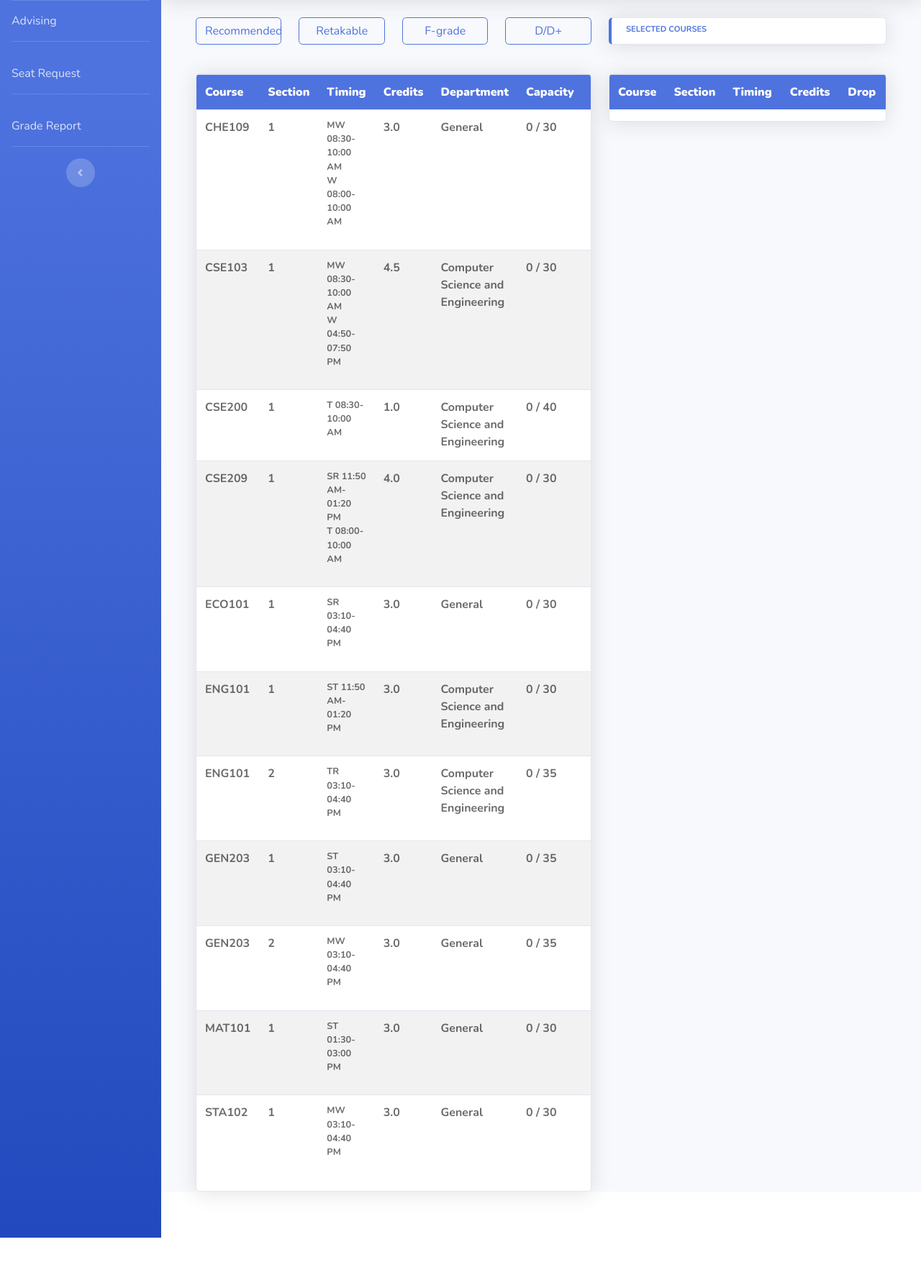
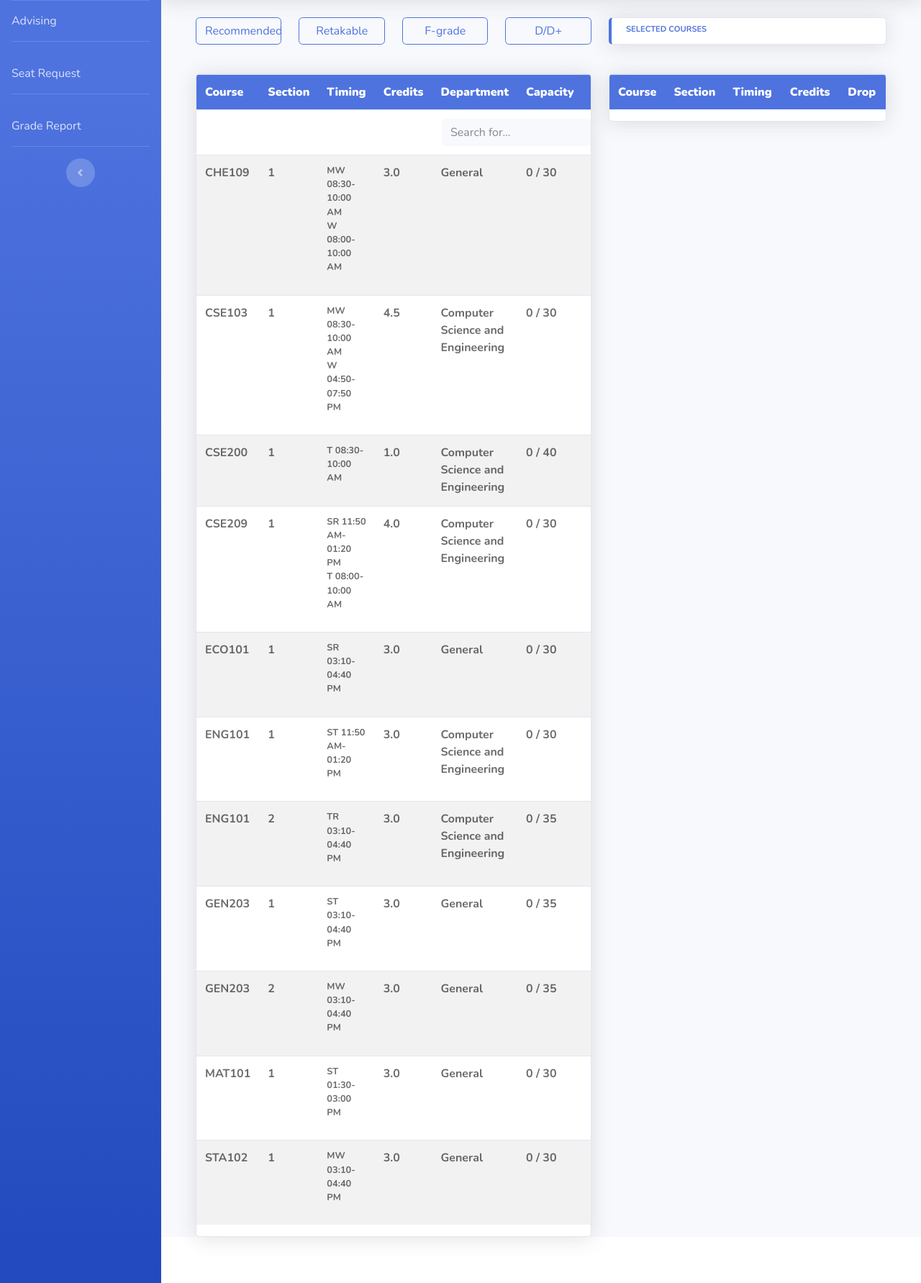
Before and after one commit to zishraq/django_project, a Django app: page /advising/ in a window 1280 px wide. Shown: the part 70-1853 px from the top of the page at 72% size. Before the commit the page ends 1790 px from the top, so only its background shows below. Run offline with Django 4.2, Linux system fonts and the light colour scheme; a user stored in the database is signed in; data comes from the database, SQL or seed files in the repository; both versions use the stored data as it was after the commit; lists and menus that the app fills with data are empty; some libraries are stand-ins or nearby versions.

Commit message:
design upgraded

```diff
--- a/advising_portal/static/advising_portal/css/my_css.css
+++ b/advising_portal/static/advising_portal/css/my_css.css
@@ -1,15 +1,19 @@
-.selection_card_design {
+.custom-selection-card-design {
   height: 38px;
   justify-content: end;
   font-size: 1rem;
 }
 
-.fix-width {
+.custom-search-align {
+    padding-right: 13px;
+}
+
+.custom-fix-width {
     width: 1300px;
     margin: 0 auto;
 }
 
-.left-table-align {
+.custom-left-table-align {
     /*max-height: 500px;*/
     margin-top: 40px;
 }
@@ -24,19 +28,19 @@
     height: 50px;
 }
 
-.left-table-align th {
+.custom-left-table-align th {
   background-color: #4e73df;
   /*background-color: #e3f2fd;*/
   color: #ffffff;
   /*color: #000000b5;*/
 }
 
-.left-table-align td {
+.custom-left-table-align td {
     color: rgba(0, 0, 0, 0.58);
     font-weight: bold;
 }
 
-.left-table-align td small {
+.custom-left-table-align td small {
     color: rgba(0, 0, 0, 0.58);
     font-weight: bold;
 }
--- a/advising_portal/static/advising_portal/main.css
+++ b/advising_portal/static/advising_portal/main.css
@@ -8,12 +8,12 @@ body {
 /*    width: 1400px;*/
 /*}*/
 
-.fix-width {
+.custom-fix-width {
     width: 1300px;
     margin: 0 auto;
 }
 
-.left-table-align {
+.custom-left-table-align {
     /*max-height: 500px;*/
     margin-top: 40px;
 }
--- a/advising_portal/templates/advising_portal/faculty_base.html
+++ b/advising_portal/templates/advising_portal/faculty_base.html
@@ -29,8 +29,8 @@
 <header class="site-header">
 {#    <nav class="navbar navbar-expand-md navbar-dark bg-steel fixed-top">#}
     <nav class="navbar navbar-expand-md navbar-light fixed-top" style="background-color: #e3f2fd;">
-        <div class="container-fluid fix-width">
-            <a class="navbar-brand mr-4" href="{% url 'advising-portal-home' %}">Online Advising Portal</a>
+        <div class="container-fluid custom-fix-width">
+            <a class="navbar-brand mr-4" href="{% url 'advising-portal-portal' %}">Online Advising Portal</a>
             <button class="navbar-toggler" type="button" data-toggle="collapse" data-target="#navbarToggle"
                     aria-controls="navbarToggle" aria-expanded="false" aria-label="Toggle navigation">
                 <span class="navbar-toggler-icon"></span>
--- a/advising_portal/templates/advising_portal/portal.html
+++ b/advising_portal/templates/advising_portal/portal.html
@@ -12,7 +12,7 @@
         <div class="col-7">
             <div class="btn-self-design">
                 {% if portal_type == 'section_request' %}
-                    <div class="card border-left-primary shadow py-2 selection_card_design">
+                    <div class="card border-left-primary shadow py-2 custom-selection-card-design">
                         <div class="card-body">
                             <div class="row no-gutters align-items-center">
                                 <div class="text-xs font-weight-bold text-primary text-uppercase mb-1">
@@ -25,23 +25,23 @@
                 {% else %}
                     <div class="row">
                         <div class="col-3">
-                             <button class="btn btn-outline-primary btn-block" type="submit" onclick="location.href='{% url 'advising-portal-home' %}?filter=recommended'">
+                             <button class="btn btn-outline-primary btn-block" type="submit" onclick="location.href='{% url 'advising-portal-portal' %}?filter=recommended'">
                                 Recommended
                             </button>
                         </div>
                         <div class="col-3">
-                             <button class="btn btn-outline-primary btn-block" type="submit" onclick="location.href='{% url 'advising-portal-home' %}?filter=retakable'">
+                             <button class="btn btn-outline-primary btn-block" type="submit" onclick="location.href='{% url 'advising-portal-portal' %}?filter=retakable'">
                                 Retakable
                             </button>
                         </div>
                         <div class="col-3">
-                             <button class="btn btn-outline-primary btn-block" type="submit" onclick="location.href='{% url 'advising-portal-home' %}?filter=recommended'">
+                             <button class="btn btn-outline-primary btn-block" type="submit" onclick="location.href='{% url 'advising-portal-portal' %}?filter=recommended'">
                                 F-grade
                             </button>
                         </div>
                         <div class="col-3">
 {#                             <button class="btn btn-outline-primary btn-fix-width" type="submit" onclick="location.href='{% url 'advising-portal-home' %}?filter=recommended'">#}
-                             <button class="btn btn-outline-primary btn-block" type="submit" onclick="location.href='{% url 'advising-portal-home' %}?filter=recommended'">
+                             <button class="btn btn-outline-primary btn-block" type="submit" onclick="location.href='{% url 'advising-portal-portal' %}?filter=recommended'">
                                 D/D+
                             </button>
                         </div>
@@ -51,7 +51,7 @@
                 {% endif %}
             </div>
 
-            <div class="table-responsive card shadow left-table-align">
+            <div class="table-responsive card shadow custom-left-table-align">
 {#            <div class="table-responsive card shadow">#}
                 <table class="table table-striped">
                     <tbody>
@@ -65,6 +65,24 @@
                             <th class="col-md-1"><b>Capacity</b></th>
                         {% endif %}
                         <th class="col-md-1"><b>Select</b></th>
+                    </tr>
+
+                    <tr>
+                        <td colspan="7" align="right">
+                            <form
+                                class="d-none d-sm-inline-block form-inline mr-auto ml-md-3 my-2 my-md-0 mw-100 navbar-search">
+                                <div class="input-group custom-search-align">
+                                    <input type="text" class="form-control bg-light border-0 small" placeholder="Search for..."
+                                        aria-label="Search" aria-describedby="basic-addon2">
+                                    <div class="input-group-append">
+                                        <button class="btn btn-primary" type="button">
+                                            <i class="fas fa-search fa-sm"></i>
+                                        </button>
+                                    </div>
+                                </div>
+                            </form>
+
+                        </td>
                     </tr>
 
                     {% for section in sections %}
@@ -128,7 +146,7 @@
         </div>
 
         <div class="col-5">
-            <div class="card border-left-primary shadow py-2 selection_card_design">
+            <div class="card border-left-primary shadow py-2 custom-selection-card-design">
                 <div class="card-body">
                     <div class="row no-gutters align-items-center">
                         <div class="text-xs font-weight-bold text-primary text-uppercase mb-1">
--- a/advising_portal/templates/advising_portal/student_base.html
+++ b/advising_portal/templates/advising_portal/student_base.html
@@ -33,7 +33,7 @@
         <ul class="navbar-nav bg-gradient-primary sidebar sidebar-dark accordion" id="accordionSidebar">
 
             <!-- Sidebar - Brand -->
-            <a class="sidebar-brand d-flex align-items-center justify-content-center" href="index.html">
+            <a class="sidebar-brand d-flex align-items-center justify-content-center" href="{% url 'advising-portal-home' %}">
                 <div class="sidebar-brand-text mx-3">East West University</div>
             </a>
 
@@ -42,7 +42,7 @@
 
             <!-- Nav Item - Dashboard -->
             <li class="nav-item">
-                <a class="nav-link" href="{% url 'advising-portal-home' %}">
+                <a class="nav-link" href="{% url 'advising-portal-portal' %}">
 {#                    <i class="fas fa-fw fa-tachometer-alt"></i>#}
                     Advising
                 </a>
@@ -89,20 +89,6 @@
                     <button id="sidebarToggleTop" class="btn btn-link d-md-none rounded-circle mr-3">
                         <i class="fa fa-bars"></i>
                     </button>
-
-                    <!-- Topbar Search -->
-{#                    <form#}
-{#                        class="d-none d-sm-inline-block form-inline mr-auto ml-md-3 my-2 my-md-0 mw-100 navbar-search">#}
-{#                        <div class="input-group">#}
-{#                            <input type="text" class="form-control bg-light border-0 small" placeholder="Search for..."#}
-{#                                aria-label="Search" aria-describedby="basic-addon2">#}
-{#                            <div class="input-group-append">#}
-{#                                <button class="btn btn-primary" type="button">#}
-{#                                    <i class="fas fa-search fa-sm"></i>#}
-{#                                </button>#}
-{#                            </div>#}
-{#                        </div>#}
-{#                    </form>#}
 
                     <!-- Topbar Navbar -->
                     <ul class="navbar-nav ml-auto">
@@ -218,6 +204,19 @@
 
                 <!-- Begin Page Content -->
                 <div class="container-fluid">
+                    {% if messages %}
+                        {% for message in messages %}
+                            {% if message.tags == "success" %}
+                                <div class="alert alert-{{ message.tags }}">
+                                    {{ message }}
+                                </div>
+                            {% else %}
+                                <div class="alert alert-danger">
+                                    {{ message }}
+                                </div>
+                            {% endif %}
+                        {% endfor %}
+                    {% endif %}
 
                     {% block content %}{% endblock %}
                 </div>
--- a/advising_portal/templates/advising_portal/student_base2.html
+++ b/advising_portal/templates/advising_portal/student_base2.html
@@ -29,8 +29,8 @@
 <header class="site-header">
 {#    <nav class="navbar navbar-expand-md navbar-dark bg-steel fixed-top">#}
     <nav class="navbar navbar-expand-md navbar-light fixed-top" style="background-color: #e3f2fd;">
-        <div class="container-fluid fix-width">
-            <a class="navbar-brand mr-4" href="{% url 'advising-portal-home' %}">Online Advising Portal</a>
+        <div class="container-fluid custom-fix-width">
+            <a class="navbar-brand mr-4" href="{% url 'advising-portal-portal' %}">Online Advising Portal</a>
             <button class="navbar-toggler" type="button" data-toggle="collapse" data-target="#navbarToggle"
                     aria-controls="navbarToggle" aria-expanded="false" aria-label="Toggle navigation">
                 <span class="navbar-toggler-icon"></span>
--- a/advising_portal/urls.py
+++ b/advising_portal/urls.py
@@ -2,7 +2,8 @@ from django.urls import path
 from . import views
 
 urlpatterns = [
-    path('advising/', views.advising_portal_list_view, name='advising-portal-home'),
+    path('', views.home, name='advising-portal-home'),
+    path('advising/', views.advising_portal_list_view, name='advising-portal-portal'),
     path('select-section/<section_id>/', views.add_course_view, name='advising-portal-select-course'),
     path('drop-section/<section_id>/', views.drop_course_view, name='advising-portal-drop-course'),
 
--- a/advising_portal/views.py
+++ b/advising_portal/views.py
@@ -37,6 +37,11 @@ def format_routine(routine_id):
         routine_str += f'{day} {time} \n'
 
     return routine_str
+
+
+@login_required
+def home(request):
+    return render(request, 'advising_portal/student_base.html')
 
 
 @login_required
@@ -152,7 +157,7 @@ def add_course_view(request, section_id):
 
     if existence_check:
         messages.error(request, 'Section already added')
-        return redirect('advising-portal-home')
+        return redirect('advising-portal-portal')
 
     elif not existence_check:
         # Get current selected sections
@@ -165,7 +170,7 @@ def add_course_view(request, section_id):
             # Check if the course of the section is already taken
             if section.section.course == selected_course:
                 messages.error(request, 'Course already added')
-                return redirect('advising-portal-home')
+                return redirect('advising-portal-portal')
 
             routine_id = section.section.routine_id   # Get routine id of the comparing section
 
@@ -177,7 +182,7 @@ def add_course_view(request, section_id):
                 for j in selected_routine_slot_chunks:
                     if i == j:
                         messages.error(request, f'Conflicts with {section.section.course.course_code}')
-                        return redirect('advising-portal-home')
+                        return redirect('advising-portal-portal')
 
             # Check whether total credits exceed limit
             total_credits = Course.objects.filter(
@@ -189,7 +194,7 @@ def add_course_view(request, section_id):
 
             if total_credits + selected_course_credit > 12:
                 messages.error(request, f'Total credits cannot be more than 12')
-                return redirect('advising-portal-home')
+                return redirect('advising-portal-portal')
 
     # check section capacity
     if selected_section.total_students < selected_section.section_capacity:
@@ -206,7 +211,7 @@ def add_course_view(request, section_id):
     else:
         messages.error(request, 'Section is full!')
 
-    return redirect('advising-portal-home')
+    return redirect('advising-portal-portal')
 
 
 @login_required
@@ -225,7 +230,7 @@ def drop_course_view(request, section_id):
     ).delete()
 
     messages.success(request, f'Dropped Section-{selected_section.section_no} of {selected_section.course.course_code}')
-    return redirect('advising-portal-home')
+    return redirect('advising-portal-portal')
 
 
 @login_required
--- a/django_project/urls.py
+++ b/django_project/urls.py
@@ -5,7 +5,6 @@ from users import views as user_views
 
 urlpatterns = [
     path('admin/', admin.site.urls),
-    path('', user_views.profile_view, name='profile'),
     path('profile/', user_views.profile_view, name='profile'),
     path('login/', auth_views.LoginView.as_view(template_name='users/login.html'), name='login'),
     path('logout/', auth_views.LogoutView.as_view(template_name='users/logout.html'), name='logout'),
```
Also changed, not shown: db.sqlite3.
